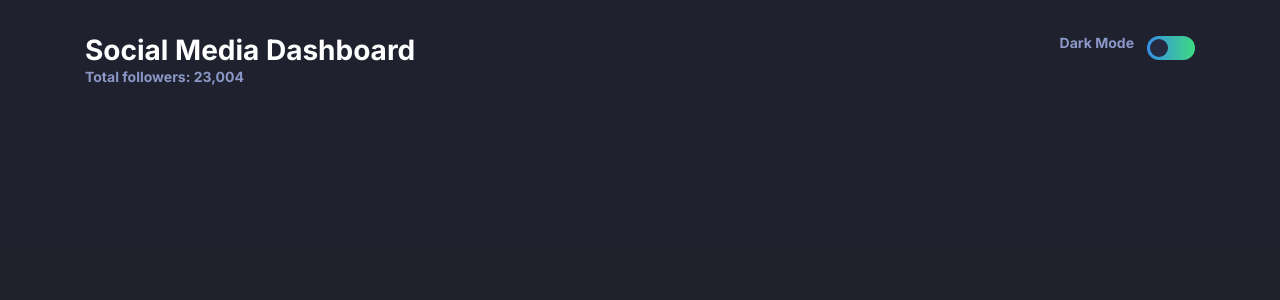
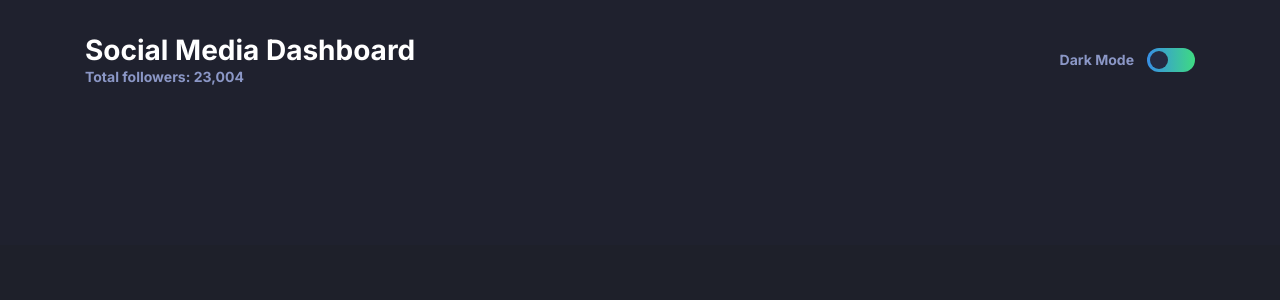
Before and after one commit to Zachcos/FeMentor-SocialMediaDashboardWithThemeSwitcher, a React (Create React App) app: page / in a window 1280 px wide. Shown: the top 300 px of the page. Built offline with nearby package versions, Linux system fonts and the light colour scheme.

Commit message:
Fix align-items declaration on Container styled-component

```diff
--- a/src/components/toggle.js
+++ b/src/components/toggle.js
@@ -9,7 +9,7 @@ import { Subheading } from './index';
 const Container = styled.div`
   display: flex;
   justify-content: space-between;
-  align-content: center;
+  align-items: center;
 `;
 
 const Mode = styled(Subheading)`
```
